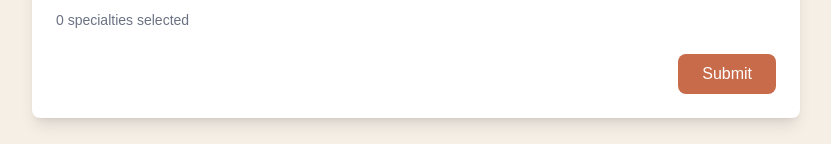
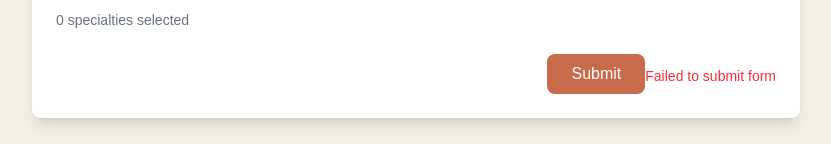
Before and after one commit to Sewsphere-fashion/sewsphere-mvp, a Next.js app: page /designer/edit-profile in a window 1280 px wide. Both pictures are taken after typing "Sample", "Sample" into the empty fields and a click on the button "Submit". Shown: the part 897-1041 px from the top of the page, without its empty margins (224-1055 px from the left). Built offline with nearby package versions, Linux system fonts and the light colour scheme; no server answers.

Commit message:
feat: add onboarding

```diff
--- a/app/designer/edit-profile/page.tsx
+++ b/app/designer/edit-profile/page.tsx
@@ -112,7 +112,7 @@ export default function OnboardingStepOne() {
         bio: formData.bio,
         state: formData.state,
         city: formData.city,
-        specialties: formData.specialties,
+        speciality: formData.specialties,
       };
 
       const token = localStorage.getItem("token");
@@ -128,6 +128,7 @@ export default function OnboardingStepOne() {
 
       console.log("STATUS:", res.status);
       console.log("RESPONSE:", data);
+      setError(data.message || "An error occurred");
 
       if (!res.ok) throw new Error("Submission failed");
       await res.json();
@@ -325,6 +326,9 @@ export default function OnboardingStepOne() {
           >
             {uploading ? "Loading..." : "Submit"}
           </button>
+          {error && (
+            <p className="mt-3 text-sm text-red-500 text-center">{error}</p>
+          )}
         </div>
       </div>
     </div>
```
